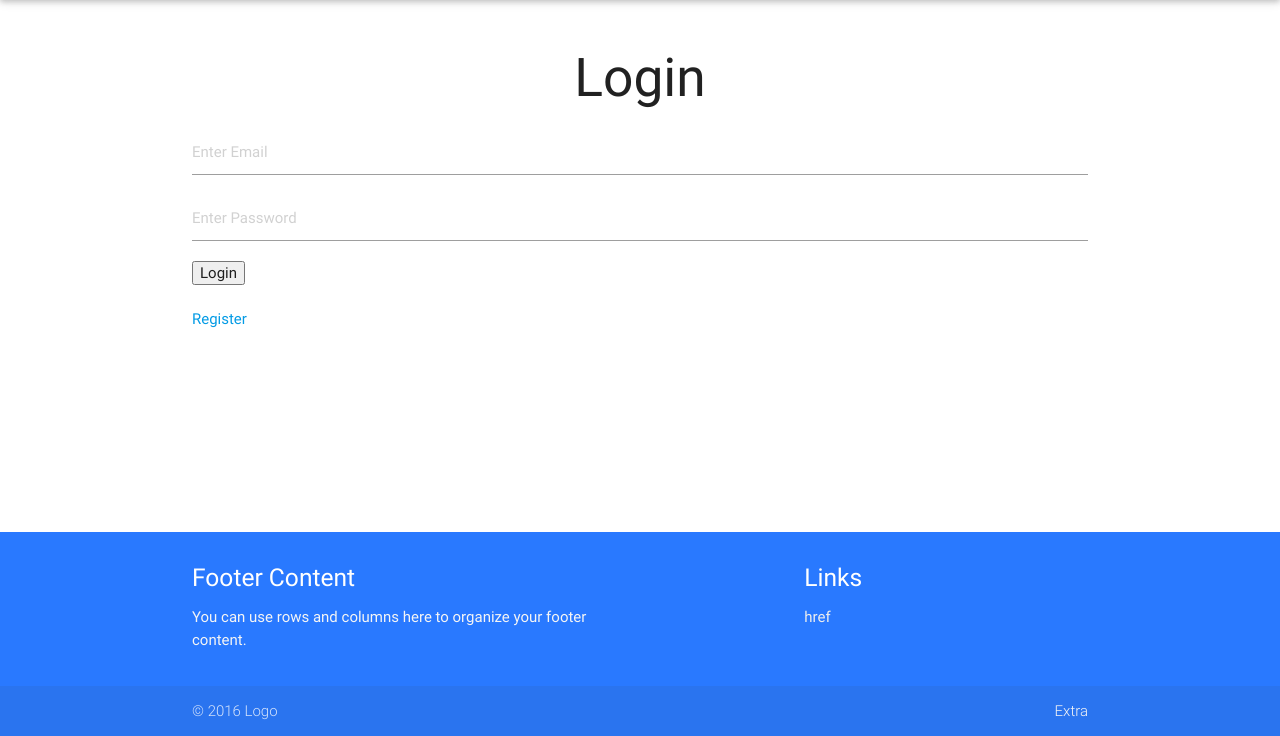
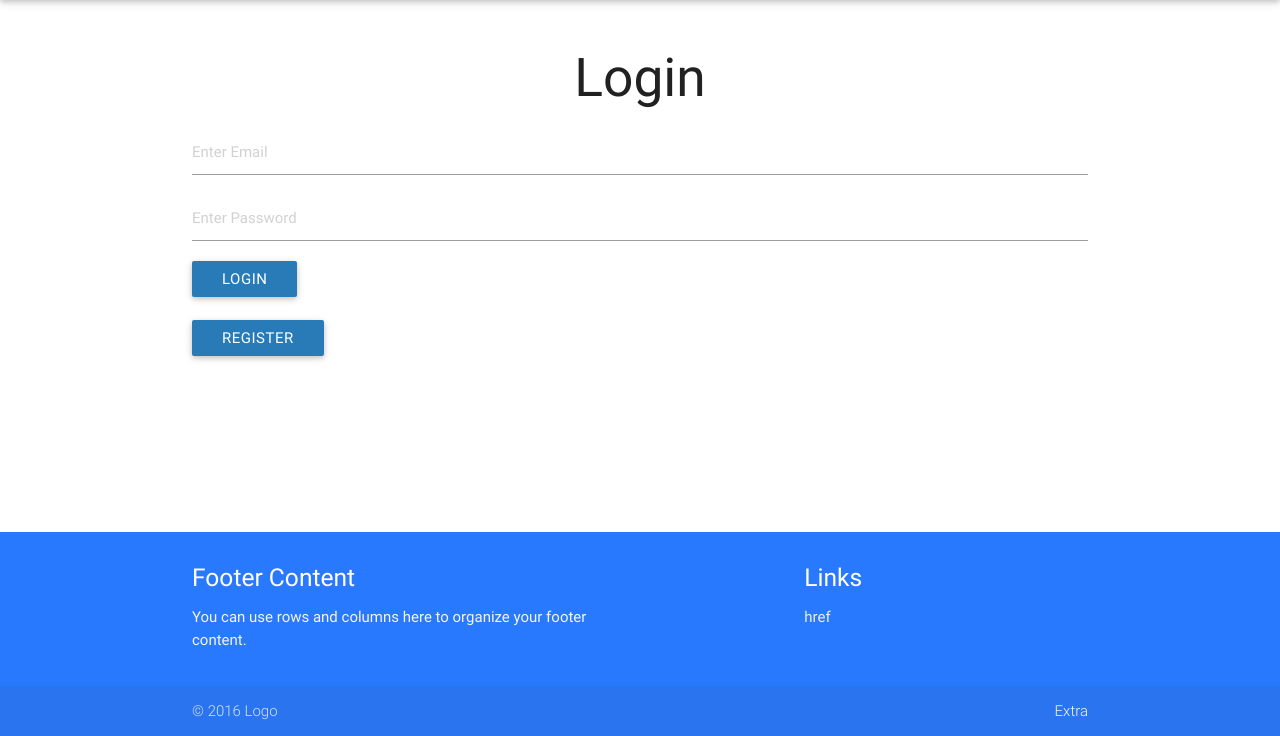
Before and after one commit to htisaksen/Columbia-MSRED, a Flask app: page /login in a window 1280 px wide. Shown: the part 64-800 px from the top of the page. Run offline with Flask 2, Linux system fonts and the light colour scheme.

Commit message:
Inserted materialize button, changed the button color to blue

```diff
--- a/static/css/style.css
+++ b/static/css/style.css
@@ -11,3 +11,20 @@ body {
 main {
   flex: 1 0 auto;
 }
+
+
+.btn {
+	background-color: #287bb7;
+}
+
+.btn:hover {
+	background-color: #73b9ec;
+}
+
+.waves-effect waves-light btn-large {
+	background-color: #287bb7;
+}
+
+.waves-effect waves-light btn-large:hover {
+	background-color: #73b9ec;
+}
--- a/templates/login.html
+++ b/templates/login.html
@@ -8,11 +8,11 @@
 				{{error_msg}}
 				<input type = 'text' name = 'email' placeholder = 'Enter Email'>
 				<input type = 'password' name = 'password' placeholder = 'Enter Password'>
-				<input type = 'submit' name = 'login_form_submit' value = 'Login'>
-				<!-- <button class="btn waves-effect waves-light" type="submit" name="action">Login</button> -->
+				<!-- <input type = 'submit' name = 'login_form_submit' value = 'Login'> -->
+				<button class="btn waves-effect waves-light" type="submit" name="action">Login</button>
 			</form>
 			<br>
-			<a href = '/register'>Register</a>
+			<a href = '/register' class="waves-effect waves-light btn">Register</a>
 		</div>
 		<br><br>
 
--- a/templates/register.html
+++ b/templates/register.html
@@ -10,7 +10,7 @@
 			<input type = 'password' name = 'password' placeholder = 'Enter Password'>
 			<input type = 'text' name = 'firstname' placeholder = 'Enter First Name'>
 			<input type = 'text' name = 'lastname' placeholder = 'Enter Last Name'>
-			<input type = 'submit' name = 'register_form_submit' value = 'Register'>
+			<button class="btn waves-effect waves-light" type="submit" name="action">Register</button>
 			<!-- <button class="btn waves-effect waves-light" type="submit" name="action">Login</button> -->
 		</form>
 		</div>
```
